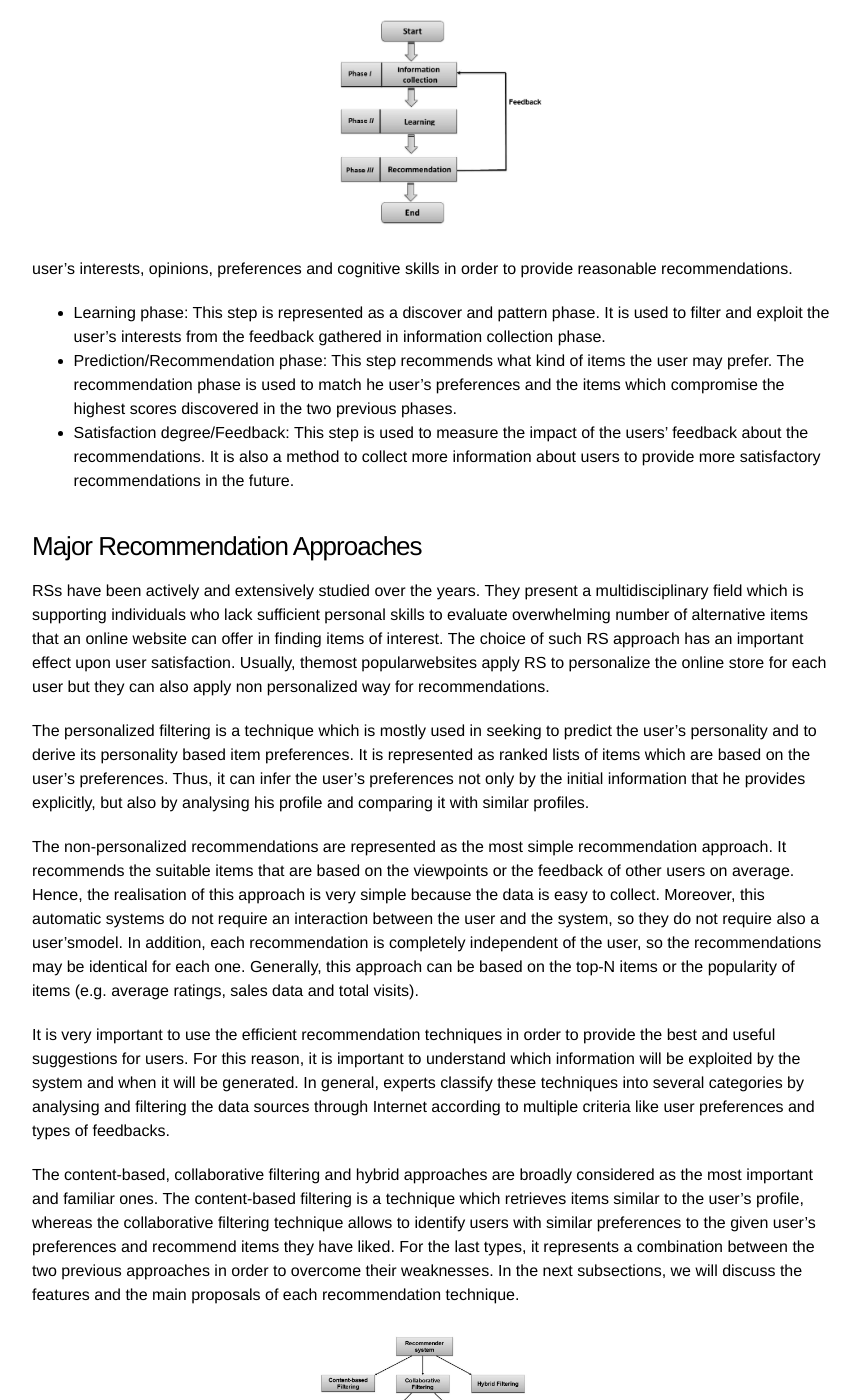
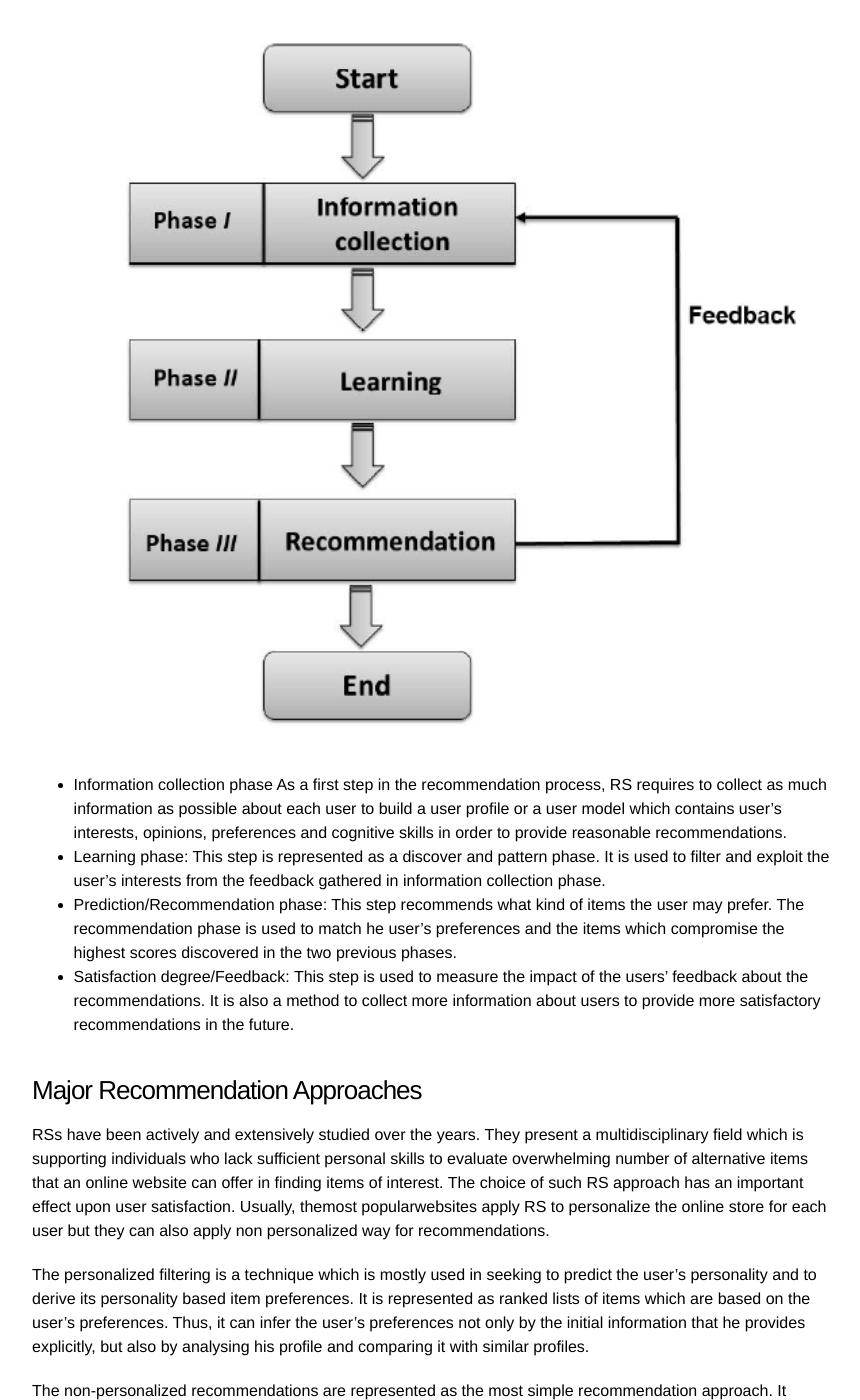
Before and after one commit to eyagarci/eyagarci.github.io, a Jekyll site: the page built from _posts/2020-04-12-Blog.md, in a window 1280 px wide and 1400 px high, scrolled down 2343 px. Shown: the whole window, without its empty margins (208-1068 px from the left). Built offline with Jekyll 4.4.1, drawn with Linux system fonts in a browser that asks for light colours.

Commit message:
Update 2020-04-12-Blog.md

```diff
--- a/_posts/2020-04-12-Blog.md
+++ b/_posts/2020-04-12-Blog.md
@@ -110,10 +110,12 @@ Generally, every RS follows a specialized process in order to provide recommenda
 as follow:
 
 <div class="imgcap">
-<img src="/assets/chap3/1.PNG" style="border:none; width:30%;">
+<img src="/assets/chap3/1.PNG" style="border:none; width:100%;">
 </div>
 
-
+- Information collection phase
+As a first step in the recommendation process, RS requires to collect as much information
+as possible about each user to build a user profile or a user model which contains
 user’s interests, opinions, preferences and cognitive skills in order to provide reasonable
 recommendations.
 
@@ -170,7 +172,7 @@ approaches in order to overcome their weaknesses. In the next subsections, we wi
 discuss the features and the main proposals of each recommendation technique.
 
 <div class="imgcap">
-<img src="/assets/chap3/2.PNG" style="border:none; width:30%;">
+<img src="/assets/chap3/2.PNG" style="border:none; width:100%;">
 </div>
 
 #### Content-based Recommender System
@@ -191,7 +193,7 @@ items that he has not rated yet. Hence, the recommendations are represented in t
 formof similar items that a given user has yet liked.
 
 <div class="imgcap">
-<img src="/assets/chap3/3.PNG" style="border:none; width:30%;">
+<img src="/assets/chap3/3.PNG" style="border:none; width:100%;">
 </div>
 
 User independence is considered as an important aspect of CBF recommendation. It has the capability
@@ -221,7 +223,7 @@ recommend items that the user has not rated before, but that were positively rat
 users in neighborhood in the past.
 
 <div class="imgcap">
-<img src="/assets/chap3/4.PNG" style="border:none; width:30%;">
+<img src="/assets/chap3/4.PNG" style="border:none; width:100%;">
 </div>
 
 In the recommendation systems, the CF methods is widely divided into two categories
@@ -232,7 +234,7 @@ with all other users for each item and aggregate the rating of highly correlated
 depicted in figure below.
 
 <div class="imgcap">
-<img src="/assets/chap3/5.PNG" style="border:none; width:30%;">
+<img src="/assets/chap3/5.PNG" style="border:none; width:100%;">
 </div>
 
 Item-based collaborative filtering: This approach computes for each user
@@ -240,7 +242,7 @@ item the correlation with all other items and aggregates for each user the ratin
 items that are already highly correlated as depicted in this figure.
 
 <div class="imgcap">
-<img src="/assets/chap3/6.PNG" style="border:none; width:30%;">
+<img src="/assets/chap3/6.PNG" style="border:none; width:100%;">
 </div>
 
 The CF technique has some major advantages over CBF in that it can perform in
```
